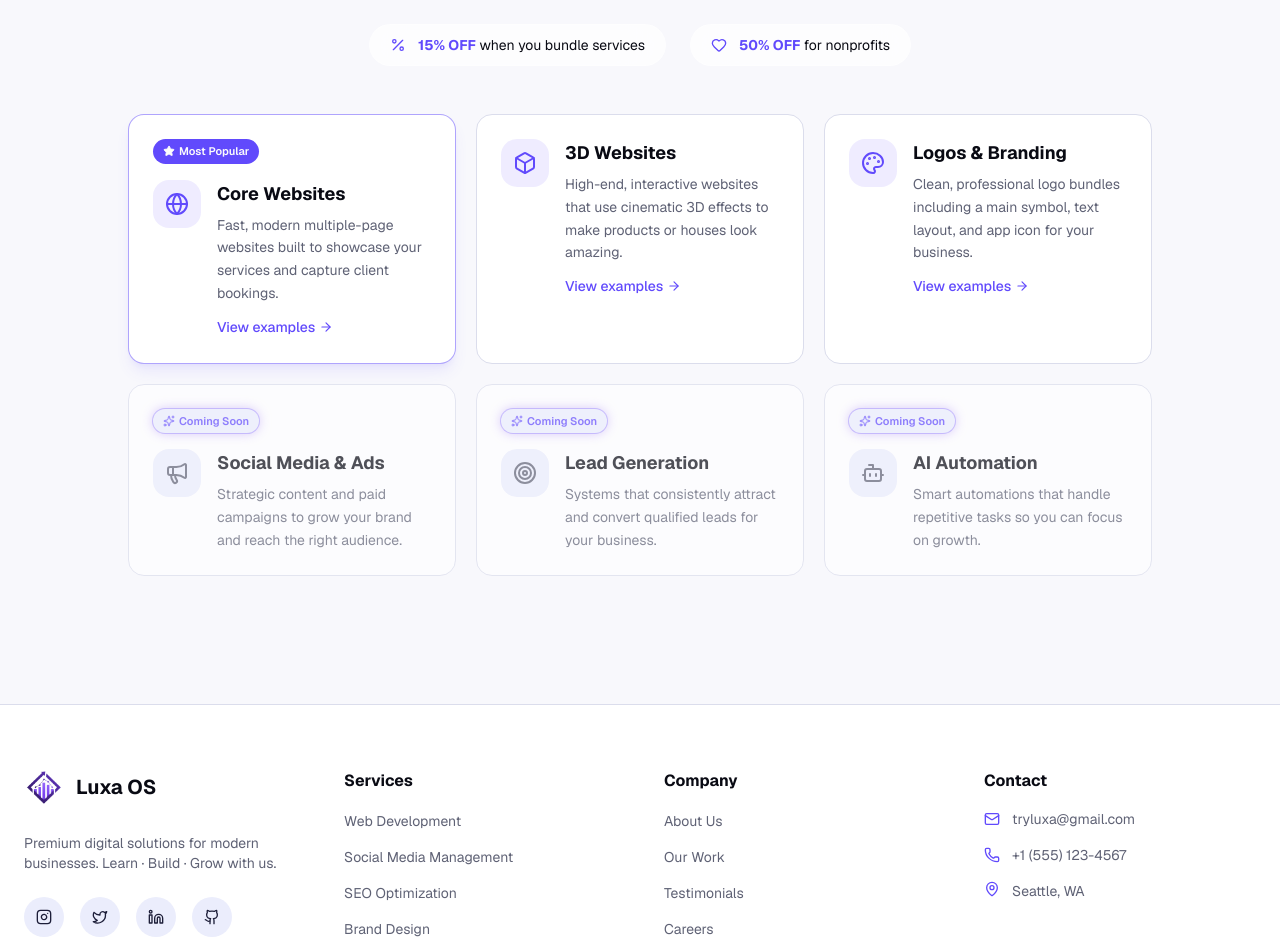
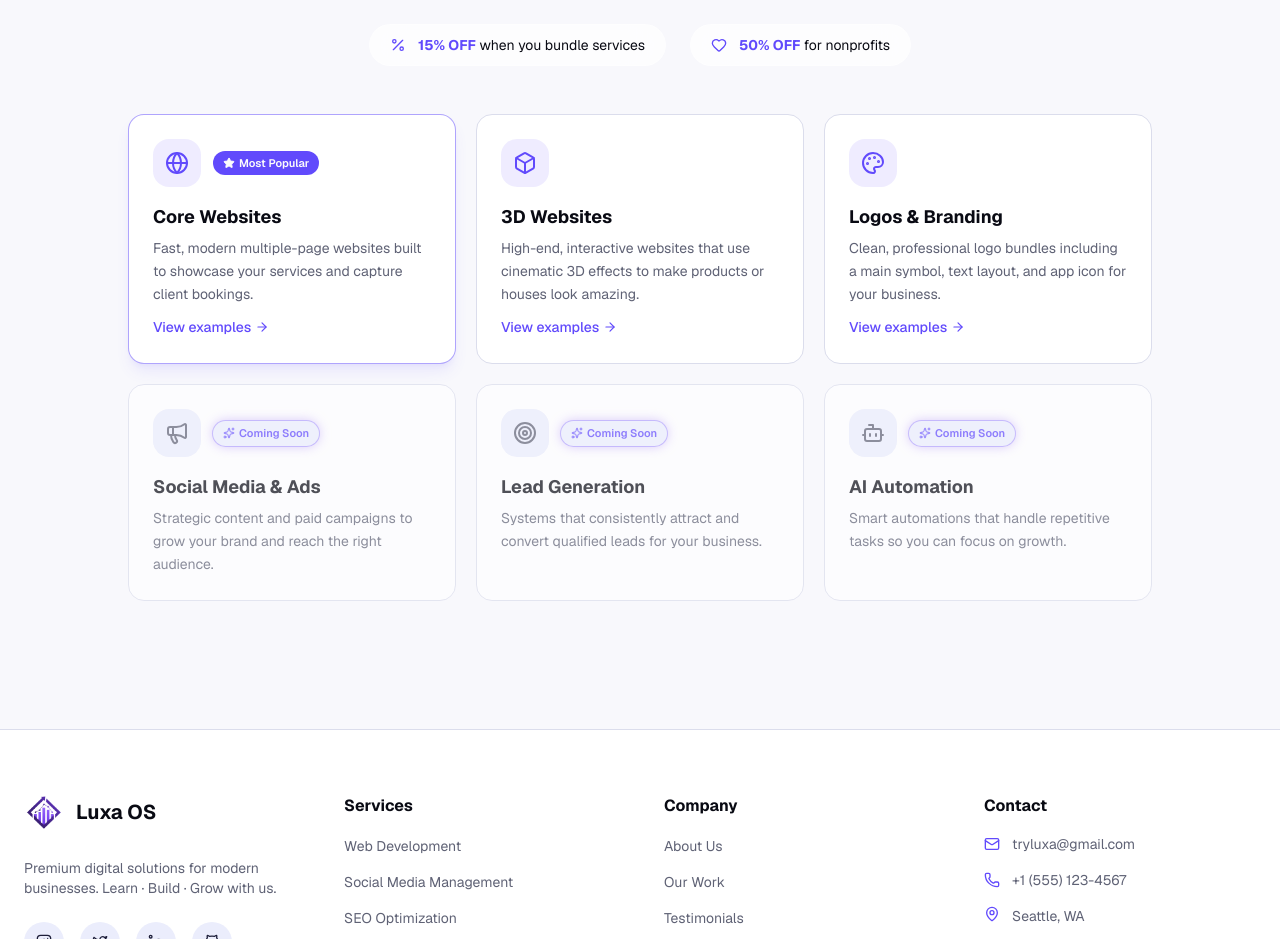
Before and after one commit to LUXA1233/Luxa, a Next.js app: page / in a window 1280 px wide. Shown: the part 1080-2019 px from the top of the page. Built offline with nearby package versions, Linux system fonts and the light colour scheme.

Commit message:
feat: refactor services-section component layout and badges
Co-authored-by: LUXA1233 <275164751+LUXA1233@users.noreply.github.com>

```diff
--- a/components/services-section.tsx
+++ b/components/services-section.tsx
@@ -162,25 +162,8 @@ export function ServicesSection() {
             const Icon = service.icon
             const cardInner = (
               <>
-                {/* Badge Row */}
-                {(service.popular || !service.available) && (
-                  <div className="mb-4 flex">
-                    {service.popular && (
-                      <span className="inline-flex items-center gap-1 rounded-full bg-primary px-2.5 py-1 text-[11px] font-semibold text-primary-foreground">
-                        <Star className="h-3 w-3 fill-current" />
-                        Most Popular
-                      </span>
-                    )}
-                    {!service.available && (
-                      <span className="inline-flex items-center gap-1 rounded-full bg-secondary px-2.5 py-1 text-[11px] font-semibold text-primary shadow-[0_0_12px_rgba(139,92,246,0.5)] ring-1 ring-primary/40">
-                        <Sparkles className="h-3 w-3" />
-                        Coming Soon
-                      </span>
-                    )}
-                  </div>
-                )}
-
-                <div className="flex items-start gap-4">
+                {/* Icon + Badge Row */}
+                <div className="mb-4 flex items-center gap-3">
                   <div
                     className={`flex h-12 w-12 shrink-0 items-center justify-center rounded-xl ${
                       service.available ? "bg-primary/10" : "bg-secondary"
@@ -194,6 +177,21 @@ export function ServicesSection() {
                       }`}
                     />
                   </div>
+                  {service.popular && (
+                    <span className="inline-flex items-center gap-1 rounded-full bg-primary px-2.5 py-1 text-[11px] font-semibold text-primary-foreground">
+                      <Star className="h-3 w-3 fill-current" />
+                      Most Popular
+                    </span>
+                  )}
+                  {!service.available && (
+                    <span className="inline-flex items-center gap-1 rounded-full bg-secondary px-2.5 py-1 text-[11px] font-semibold text-primary shadow-[0_0_12px_rgba(139,92,246,0.5)] ring-1 ring-primary/40">
+                      <Sparkles className="h-3 w-3" />
+                      Coming Soon
+                    </span>
+                  )}
+                </div>
+
+                <div>
                   <div className="min-w-0 flex-1">
                     <h3 className="flex items-center gap-2 text-lg font-bold text-card-foreground">
                       {service.title}
```
